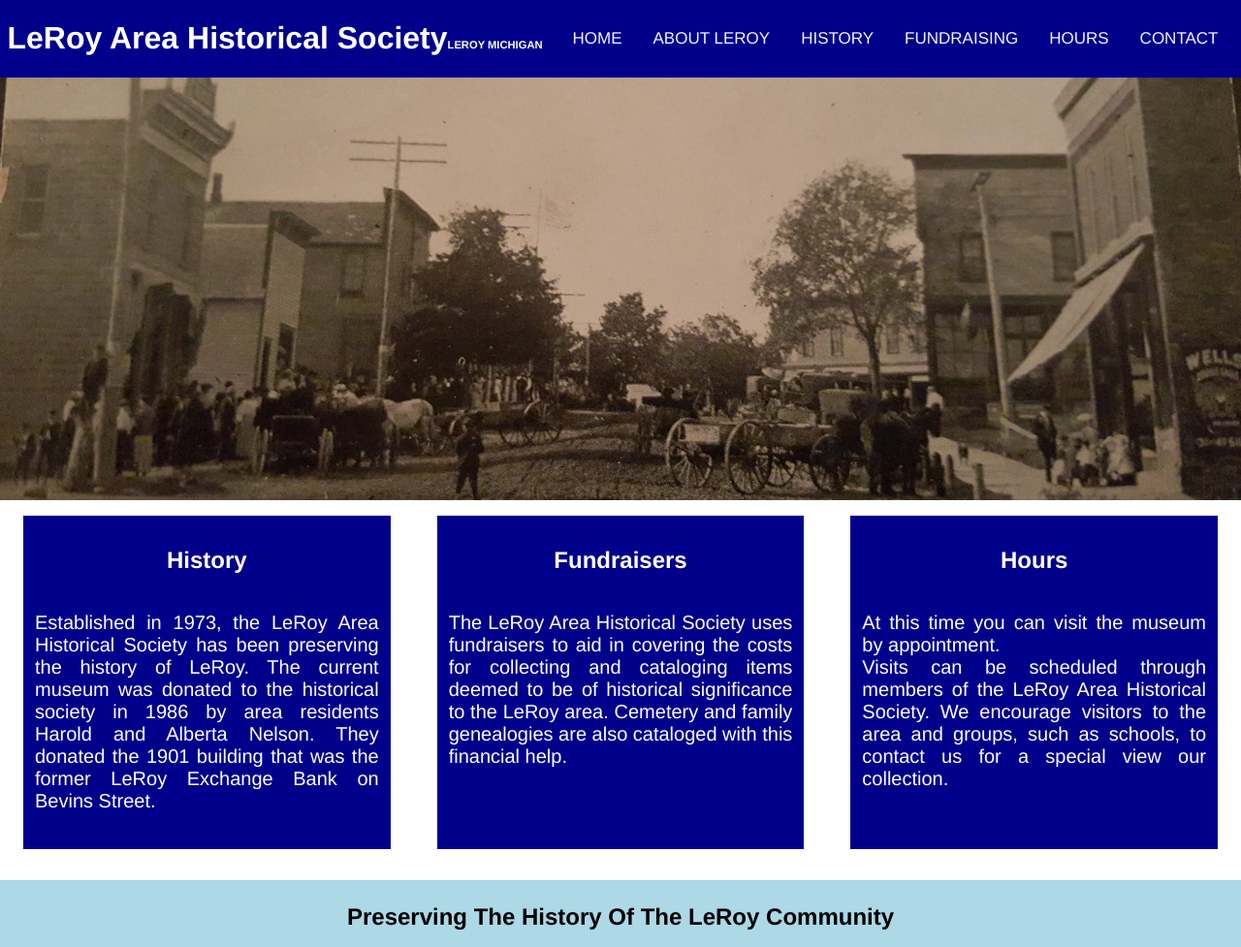
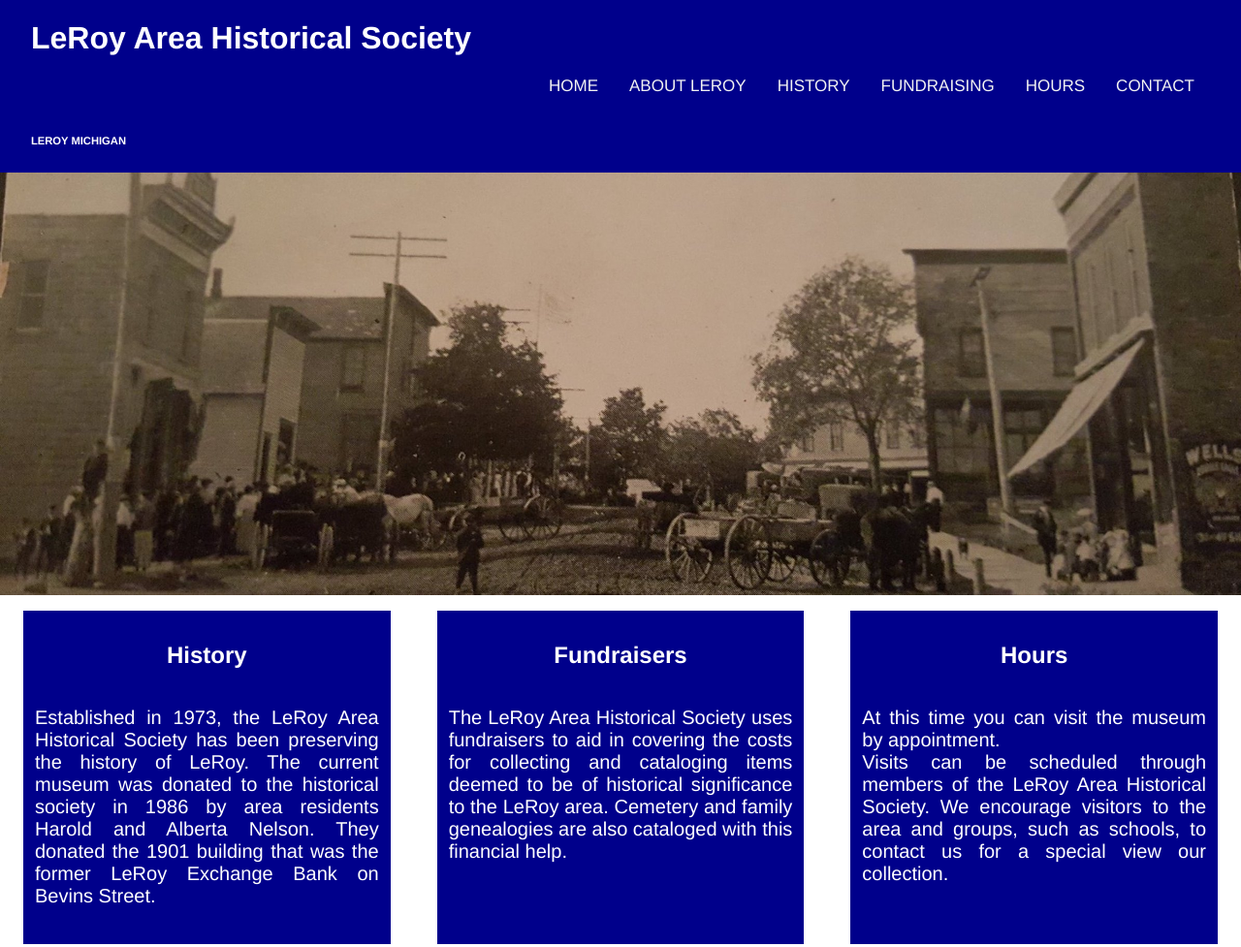
Before and after one commit to RobertSchusterFrontEndWebDeveloper/leroy-historical-society, a website built with Parcel: page index.html in a window 1280 px wide. Shown: the top 977 px of the page at 97% size. Built offline with nearby package versions, Linux system fonts and the light colour scheme.

Commit message:
Update index.html
Heading text positioning changed

```diff
--- a/index.html
+++ b/index.html
@@ -27,10 +27,7 @@
       <header>
             <div id="home">
                   <div>
-                        <h1>LeRoy Area Historical Society</h1>
-                  </div>
-                  <div>
-                        <h1><span> LeRoy Michigan</span></h1>
+                        <h1>LeRoy Area Historical Society</h1><br><h1><span> LeRoy Michigan</span></h1>
                   </div>
             </div>
             <div class="topnav" id="mynav">
```
